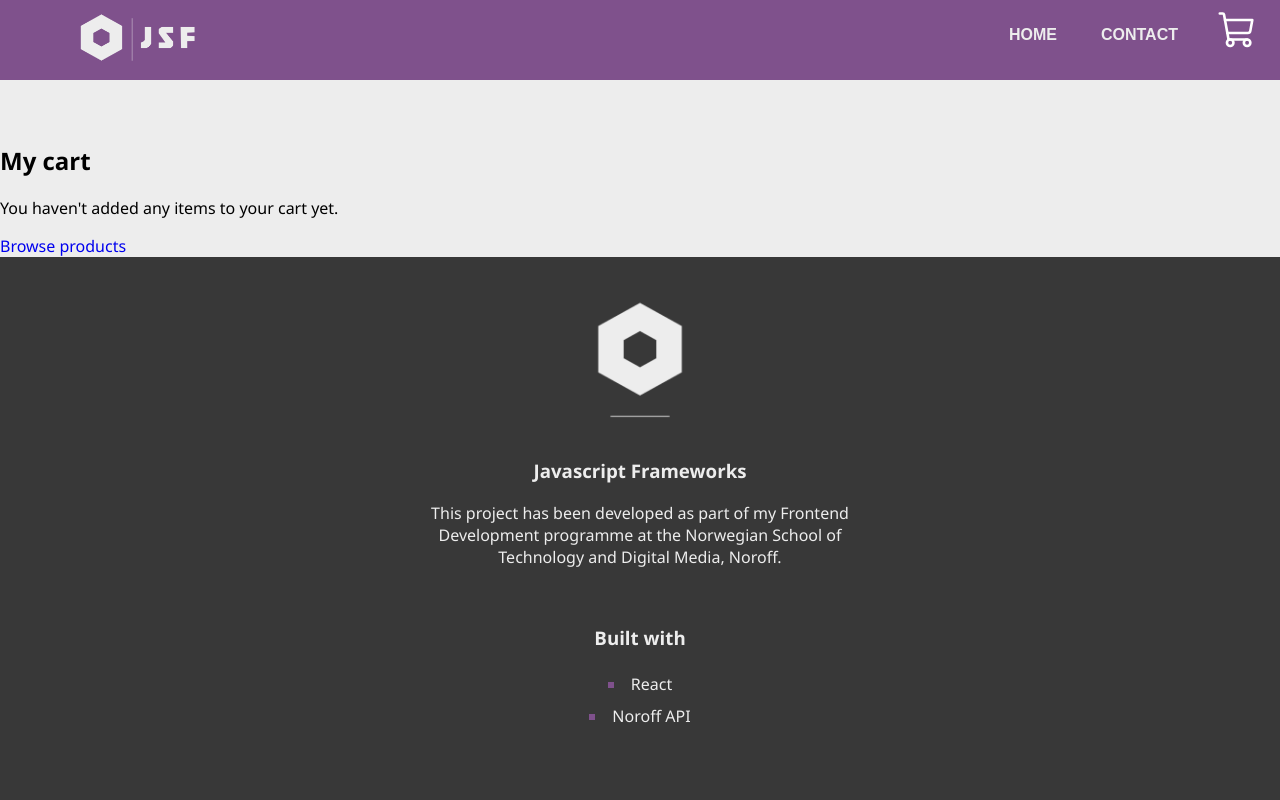
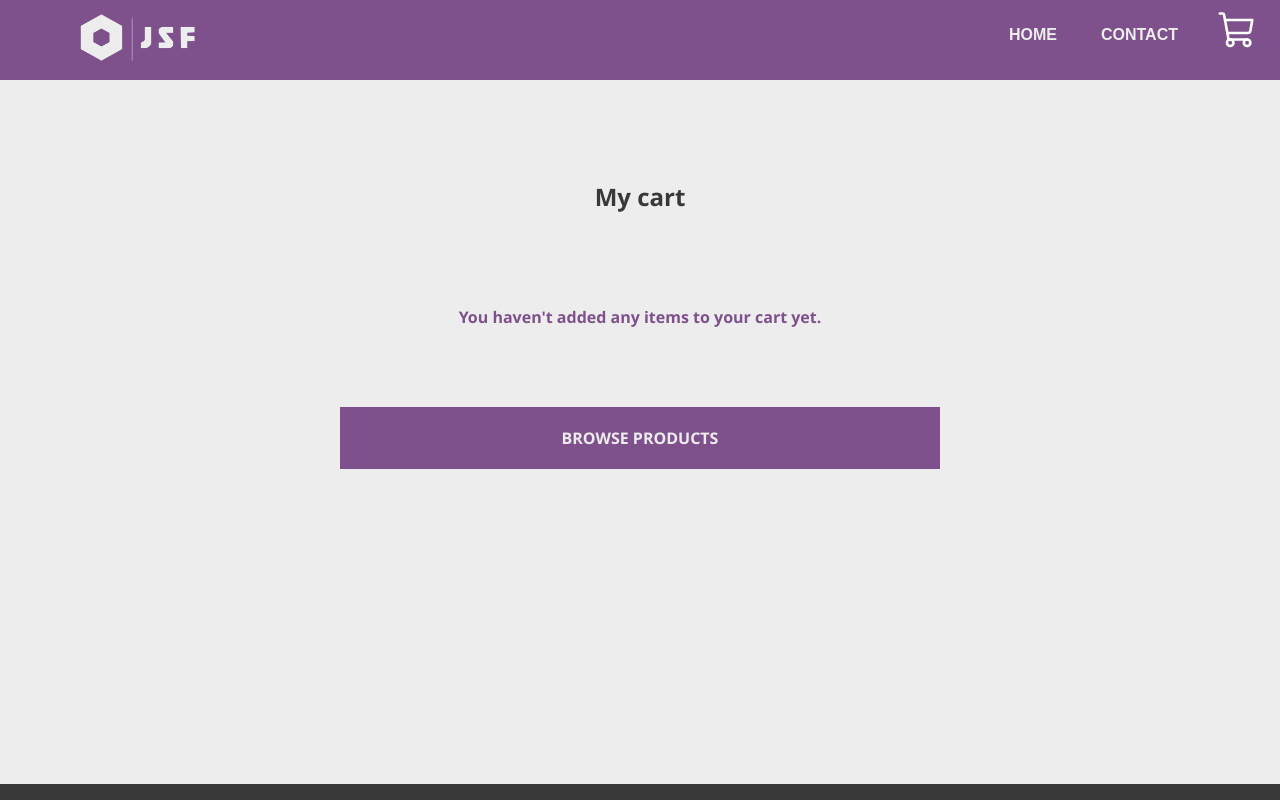
Before and after one commit to NehGuk/noroff-shop, a React (Create React App) app: page /cart in a window 1280 px wide. Shown: the top 800 px of the page. Built offline with nearby package versions, Linux system fonts and the light colour scheme.

Commit message:
Adds style to EmptyCart

```diff
--- a/src/components/cart/EmptyCart.jsx
+++ b/src/components/cart/EmptyCart.jsx
@@ -1,6 +1,7 @@
 import React from "react";
 import { useEffect } from "react";
 import { Link } from "react-router-dom";
+import { EmptyCardGrid, EmptyCardSection, EmptyCartGoToProducts, EmptyCartMessage, EmptyCartTitle } from "./EmptyCart.style";
 
 export default function EmptyCart() {
     useEffect(() => {
@@ -8,10 +9,12 @@ export default function EmptyCart() {
       }, []);
 
     return (
-        <section>
-            <h1>My cart</h1>
-            <p>You haven't added any items to your cart yet.</p>
-            <Link to="/">Browse products</Link>
-        </section>
+        <EmptyCardSection>
+            <EmptyCardGrid>
+                <EmptyCartTitle><h1>My cart</h1></EmptyCartTitle>
+                <EmptyCartMessage><p><strong>You haven't added any items to your cart yet.</strong></p></EmptyCartMessage>
+                <EmptyCartGoToProducts to="/">Browse products</EmptyCartGoToProducts>
+            </EmptyCardGrid>
+        </EmptyCardSection>
     )
 }
--- /dev/null
+++ b/src/components/cart/EmptyCart.style.jsx
@@ -0,0 +1,39 @@
+import styled from "styled-components";
+import { Link } from "react-router-dom";
+
+export const EmptyCardSection = styled.section`
+    min-height: 80vh;
+`;
+
+export const EmptyCardGrid = styled.div`
+    display: grid;
+    grid-template-rows: repeat(3, 1fr);
+    gap: 3em;
+    max-width: 600px;
+    margin: 0 auto;
+    padding: 1em;
+    text-align: center;
+    align-items: center;
+`;
+
+export const EmptyCartTitle = styled.div`
+    color: ${(props) => props.theme.color.dark};
+`;
+
+export const EmptyCartMessage = styled.div`
+    color: ${(props) => props.theme.color.primary};
+`;
+
+export const EmptyCartGoToProducts = styled(Link)`
+    padding: 1em 3em;
+    font-weight: 600;
+    text-transform: uppercase;
+    background: ${(props) => props.theme.color.primary};
+    border: solid .3em ${(props) => props.theme.color.primary};
+    color: ${(props) => props.theme.color.light};
+    :hover {
+        background: ${(props) => props.theme.color.light};
+        color: ${(props) => props.theme.color.primary};
+
+    }
+`;
```
